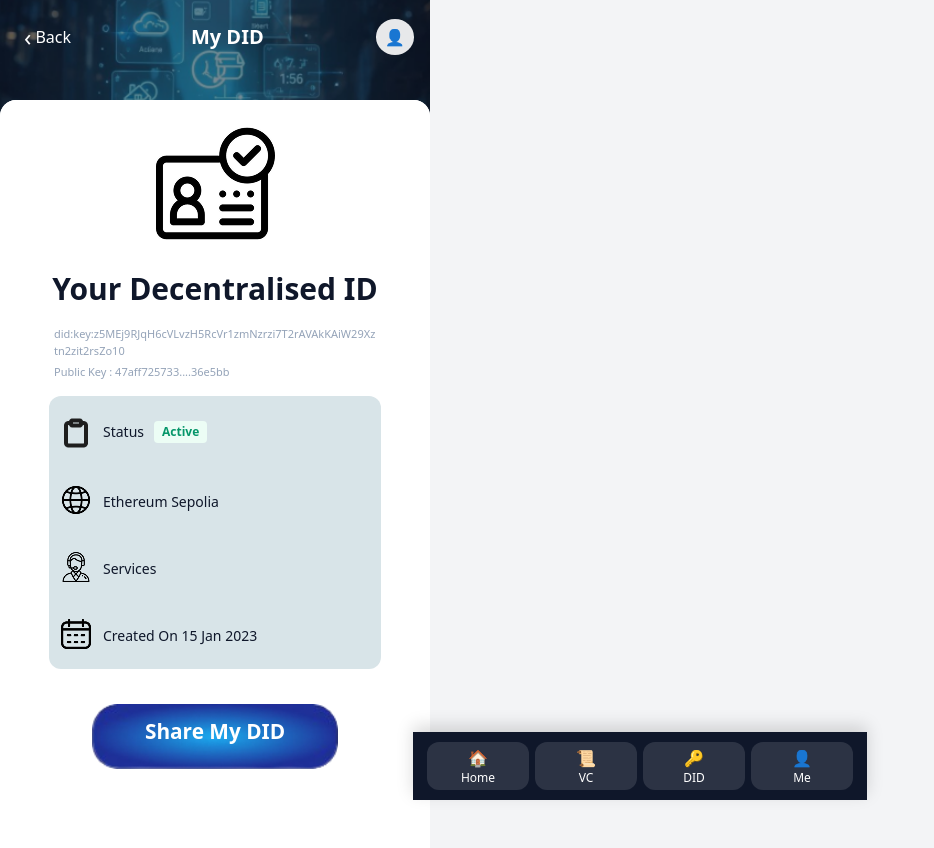
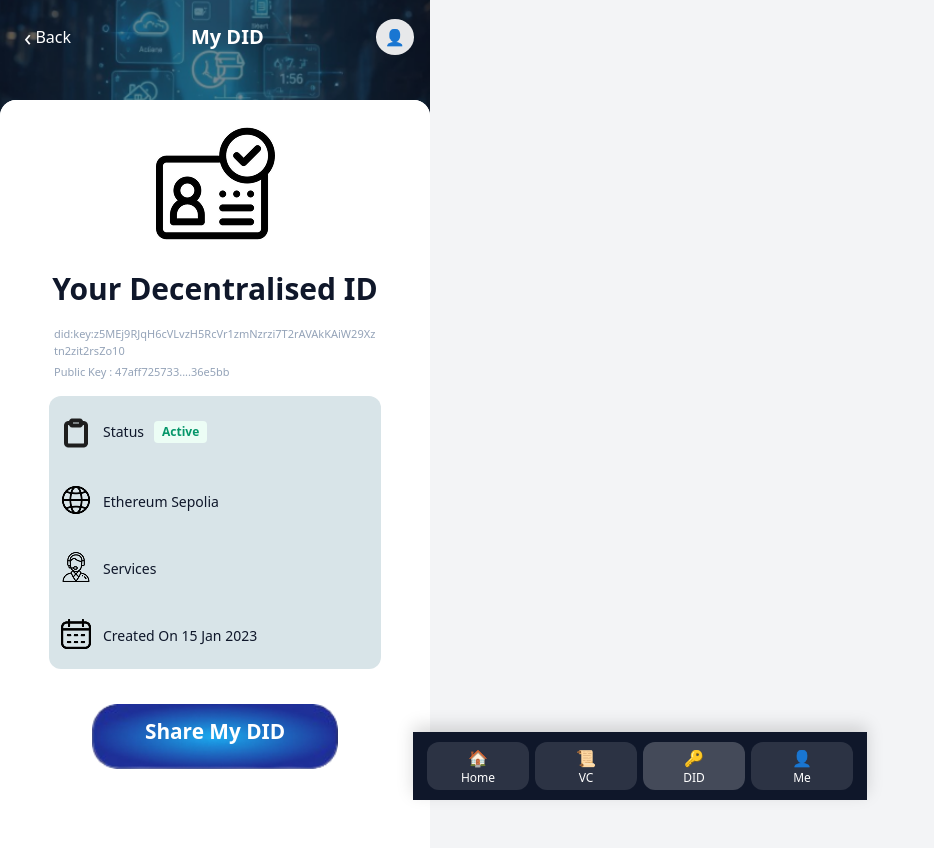
Before and after one commit to WeiShan-0415/FYP, a React app in the folder frontend/: page /didpage in a window 1280 px wide. Shown: the top 848 px of the page, without its empty margins (0-934 px from the left). Built offline with nearby package versions, Linux system fonts and the light colour scheme; the HTML template or start-up script is replaced by a standard one.

Commit message:
modify navigation

```diff
--- a/frontend/src/TabBar.jsx
+++ b/frontend/src/TabBar.jsx
@@ -16,7 +16,7 @@ export default function TabBar() {
         <span role="img" aria-label="credential">📜</span>
         <span className="tabLabel">VC</span>
       </button>
-      <button className="tabBtn">
+      <button className={`tabBtn ${isActive('/didpage') ? 'tabActive' : ''}`} onClick={() => navigate('/didpage')}>
         <span role="img" aria-label="key">🔑</span>
         <span className="tabLabel">DID</span>
       </button>
```
